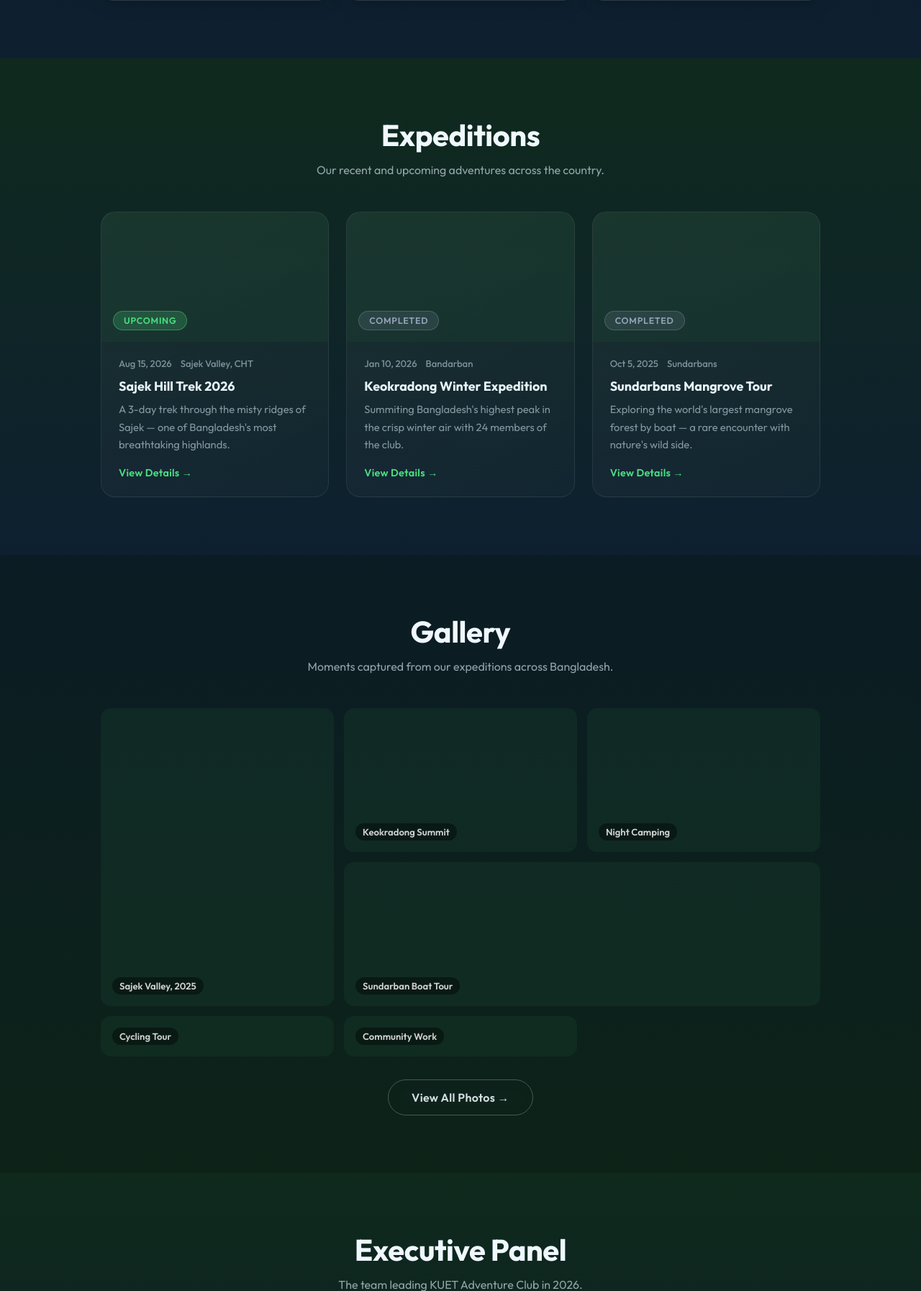
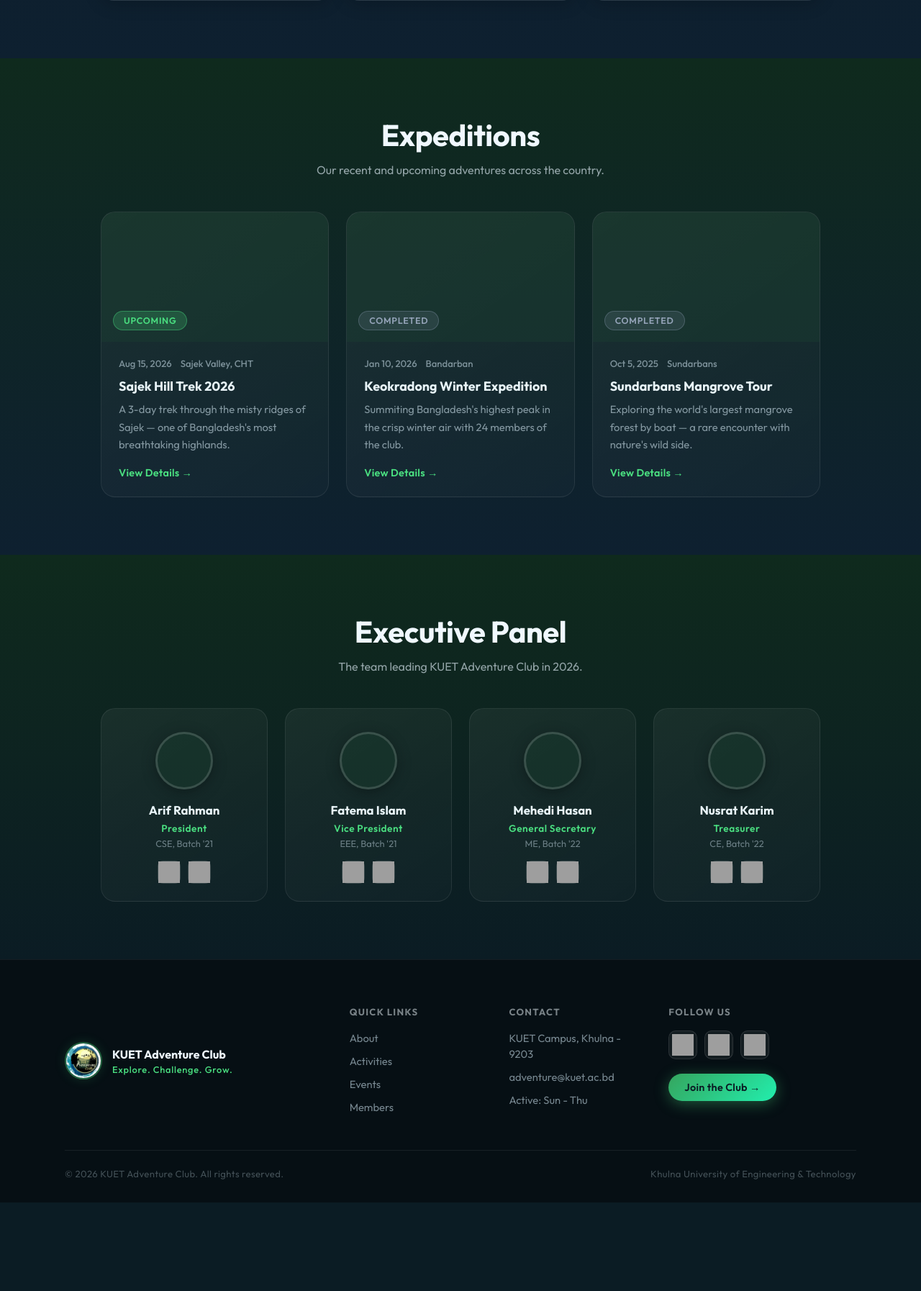
Before and after one commit to utsaroy/KUET-Adventure-Club, a PHP site: page / in a window 1280 px wide. Shown: the part 2207-4001 px from the top of the page at 72% size. After the commit the page ends 3878 px from the top, so only its background shows below. Run offline with PHP 8.4, Linux system fonts and the light colour scheme; grey boxes are pictures that could not be loaded.

Commit message:
Made some changes

```diff
--- a/index.html
+++ b/index.html
@@ -30,7 +30,6 @@
 					<a href="#stats">Achievements</a>
 					<a href="#activities">Activities</a>
 					<a href="#events">Events</a>
-					<a href="#gallery">Gallery</a>
 					<a href="#members">Members</a>
 					<a href="#contact">Contact</a>
 				</div>
@@ -196,49 +195,6 @@
 		</div>
 	</section>
 
-	<!--GALLERY -->
-	<section id="gallery" class="gallery-section">
-		<div class="container">
-			<h2 data-aos="fade-up">Gallery</h2>
-			<p class="section-sub" data-aos="fade-up" data-aos-delay="60">Moments captured from our expeditions across
-				Bangladesh.</p>
-			<div class="gallery-grid">
-				<div class="gallery-item gallery-item--tall" data-aos="fade-up" data-aos-delay="0">
-					<div class="gallery-placeholder gp-1">
-						<span>Sajek Valley, 2025</span>
-					</div>
-				</div>
-				<div class="gallery-item" data-aos="fade-up" data-aos-delay="80">
-					<div class="gallery-placeholder gp-2">
-						<span>Keokradong Summit</span>
-					</div>
-				</div>
-				<div class="gallery-item" data-aos="fade-up" data-aos-delay="160">
-					<div class="gallery-placeholder gp-3">
-						<span>Night Camping</span>
-					</div>
-				</div>
-				<div class="gallery-item gallery-item--wide" data-aos="fade-up" data-aos-delay="80">
-					<div class="gallery-placeholder gp-4">
-						<span>Sundarban Boat Tour</span>
-					</div>
-				</div>
-				<div class="gallery-item" data-aos="fade-up" data-aos-delay="160">
-					<div class="gallery-placeholder gp-5">
-						<span>Cycling Tour</span>
-					</div>
-				</div>
-				<div class="gallery-item" data-aos="fade-up" data-aos-delay="240">
-					<div class="gallery-placeholder gp-6">
-						<span>Community Work</span>
-					</div>
-				</div>
-			</div>
-			<div class="gallery-cta" data-aos="fade-up">
-				<a href="#" class="btn btn-outline">View All Photos →</a>
-			</div>
-		</div>
-	</section>
 
 	<!--MEMBERS-->
 	<section id="members" class="members-section">
@@ -348,7 +304,6 @@
 						<li><a href="#about">About</a></li>
 						<li><a href="#activities">Activities</a></li>
 						<li><a href="#events">Events</a></li>
-						<li><a href="#gallery">Gallery</a></li>
 						<li><a href="#members">Members</a></li>
 					</ul>
 				</div>
--- a/styles.css
+++ b/styles.css
@@ -543,95 +543,7 @@ body {
   color: #6ee7b7;
 }
 
-.gallery-section {
-  background: linear-gradient(180deg, #0b1c24 0%, #0d2318 100%);
-}
 
-.gallery-section .container {
-  text-align: center;
-}
-
-.gallery-section h2 {
-  font-size: clamp(1.8rem, 3.5vw, 2.6rem);
-  font-weight: 700;
-  color: #f0f8ff;
-  margin-bottom: 12px;
-  letter-spacing: -0.01em;
-}
-
-.gallery-grid {
-  display: grid;
-  grid-template-columns: repeat(3, 1fr);
-  grid-template-rows: 200px 200px;
-  gap: 14px;
-  margin-top: 48px;
-  margin-bottom: 32px;
-}
-
-.gallery-item {
-  border-radius: 14px;
-  overflow: hidden;
-}
-
-.gallery-item--tall {
-  grid-row: span 2;
-}
-
-.gallery-item--wide {
-  grid-column: span 2;
-}
-
-.gallery-placeholder {
-  width: 100%;
-  height: 100%;
-  display: flex;
-  align-items: flex-end;
-  padding: 16px;
-  transition: transform 0.4s ease;
-  cursor: pointer;
-}
-
-.gallery-item:hover .gallery-placeholder {
-  transform: scale(1.04);
-}
-
-.gallery-placeholder span {
-  font-size: 0.82rem;
-  font-weight: 600;
-  color: rgba(255, 255, 255, 0.8);
-  background: rgba(0, 0, 0, 0.4);
-  padding: 4px 10px;
-  border-radius: 999px;
-  backdrop-filter: blur(4px);
-}
-
-.gp-1 {
-  background: #1b433250;
-}
-
-.gp-2 {
-  background: #1b433250;
-}
-
-.gp-3 {
-  background: #1b433250;
-}
-
-.gp-4 {
-  background: #1b433250;
-}
-
-.gp-5 {
-  background: #1b433250;
-}
-
-.gp-6 {
-  background: #1b433250;
-}
-
-.gallery-cta {
-  margin-top: 8px;
-}
 
 
 .members-section {
```
